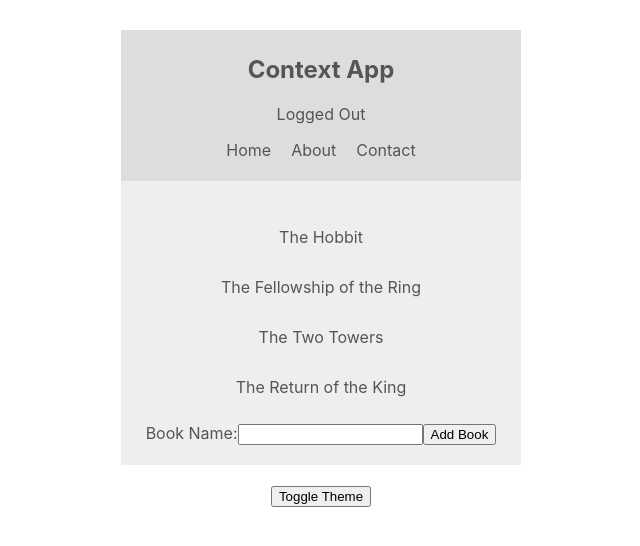
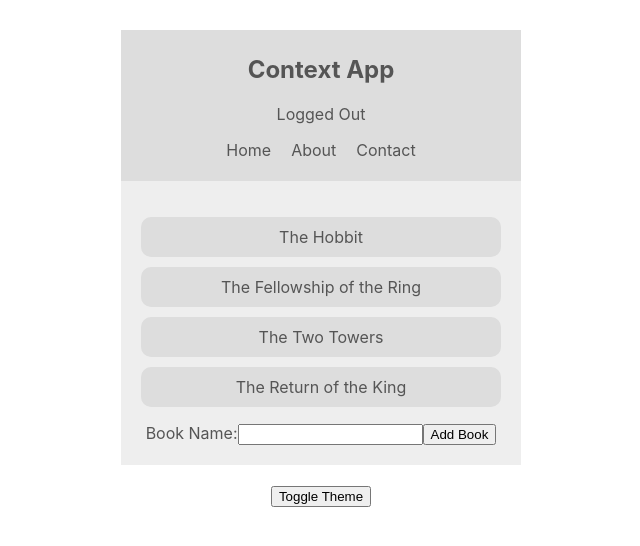
Before and after one commit to RichardMillerWimmer/contextapp, a React (Create React App) app: page / in a window 1280 px wide. Shown: the top 546 px of the page, without its empty margins (319-959 px from the left). Built offline with nearby package versions, Linux system fonts and the light colour scheme.

Commit message:
Logic broken out of BookList into BookContext

```diff
--- a/src/App.js
+++ b/src/App.js
@@ -3,6 +3,7 @@ import { BookList } from './components/BookList';
 import { Navbar } from './components/Navbar';
 import { ThemeToggle } from './components/ThemeToggle';
 import { AuthContextProvider } from './contexts/AuthContext';
+import { BookContextProvider } from './contexts/BookContext';
 import { ThemeContextProvider } from './contexts/ThemeContext';
 
 function App() {
@@ -12,7 +13,9 @@ function App() {
         <AuthContextProvider>
           <Navbar />
         </AuthContextProvider>
-        <BookList />
+        <BookContextProvider>
+          <BookList />
+        </BookContextProvider>
         <ThemeToggle />
       </ThemeContextProvider>
     </div>
--- a/src/components/BookList.js
+++ b/src/components/BookList.js
@@ -1,29 +1,22 @@
-import React, {useContext, useState} from 'react'
+import React, {useContext} from 'react'
+import { BookContext } from '../contexts/BookContext';
 import { ThemeContext } from '../contexts/ThemeContext'
 import { NewBookForm } from './NewBookForm';
 
 export const BookList = () => {
     const {theme} = useContext(ThemeContext);
-    const [books, setBooks] = useState([
-        {title: 'The Hobbit'},
-        {title: 'The Fellowship of the Ring'},
-        {title: 'The Two Towers'},
-        {title: 'The Return of the King'}
-    ])
+    const {books, addBook} = useContext(BookContext)
 
     const style = theme.isLightTheme ? theme.light : theme.dark;
 
-    const addBook = (title) => {
-        setBooks([...books, {title}])
-    }
-    // console.log(books)
+
 
     return (
         <div className='book-list' style={{ background: style.bg, color: style.syntax}}>
             <ul>
                 {books.map(book => {
                     return(
-                        <li key={book.title}>{book.title}</li>
+                        <li style={{background: style.ui}} key={book.title}>{book.title}</li>
                     )
                 })}
             </ul>
--- a/src/components/NewBookForm.js
+++ b/src/components/NewBookForm.js
@@ -3,7 +3,7 @@ import React, {useState} from 'react'
 export const NewBookForm = ({addBook}) => {
     const [book, setBook] = useState('')
 
-    console.log(book)
+    // console.log(book)
 
     const handleSubmit = () => {
         addBook(book)
--- /dev/null
+++ b/src/contexts/BookContext.js
@@ -0,0 +1,22 @@
+import React, { createContext, useState } from 'react'
+
+export const BookContext = createContext()
+
+export const BookContextProvider = (props) => {
+    const [books, setBooks] = useState([
+        {title: 'The Hobbit'},
+        {title: 'The Fellowship of the Ring'},
+        {title: 'The Two Towers'},
+        {title: 'The Return of the King'}
+    ])
+
+    const addBook = (title) => {
+        setBooks([...books, {title}])
+    }
+
+    return (
+        <BookContext.Provider value={{books, addBook}}>
+            {props.children}
+        </BookContext.Provider>
+    )
+}
```
